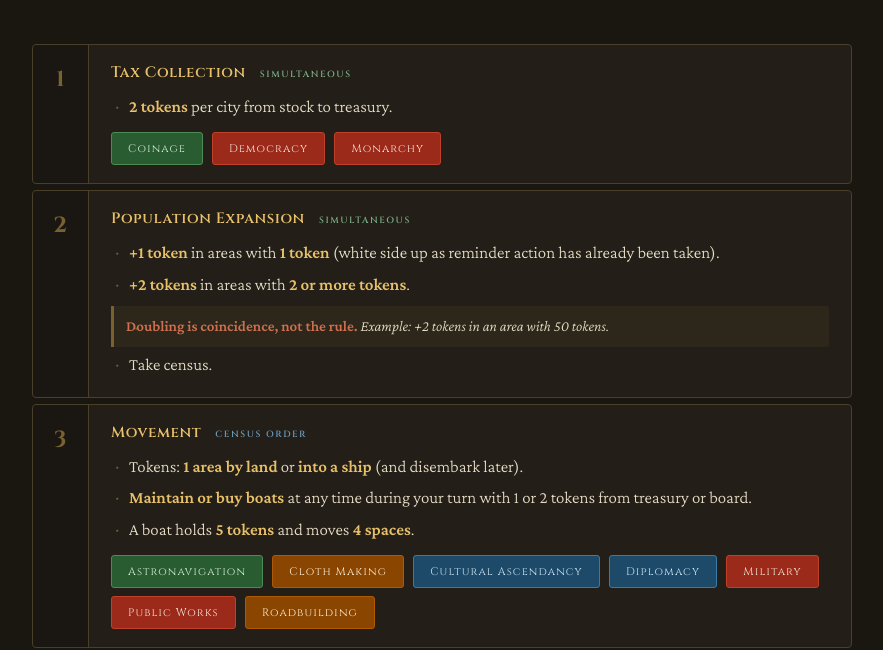
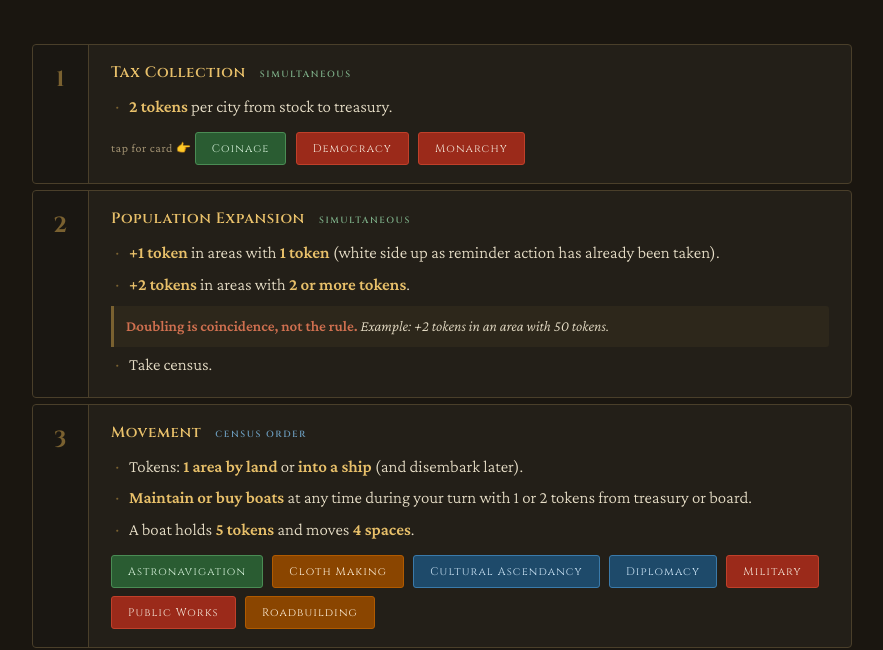
Before and after one commit to Cavun/megaempires-playeraid, a plain HTML site: page index.html in a window 1280 px wide. Shown: the part 155-805 px from the top of the page, without its empty margins (198-1081 px from the left). Drawn offline with nearby package versions, Linux system fonts and the light colour scheme.

Commit message:
Add tap hint

```diff
--- a/index.html
+++ b/index.html
@@ -285,7 +285,7 @@
       <ul class="rules">
         <li><em class="key">2 tokens</em> per city from stock to treasury.</li>
       </ul>
-      <button class="adv-btn green"  onclick="openModal('coinage-modal')">Coinage</button>
+      <span style="font-size:12px;color:var(--muted);letter-spacing:.05em;vertical-align:middle">tap for card 👉</span> <button class="adv-btn green"  onclick="openModal('coinage-modal')">Coinage</button>
       <button class="adv-btn red"    onclick="openModal('democracy-modal')">Democracy</button>
       <button class="adv-btn red"    onclick="openModal('monarchy-modal')">Monarchy</button>
     </div>
```
